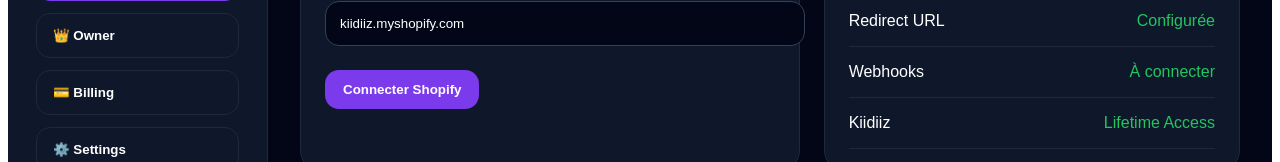
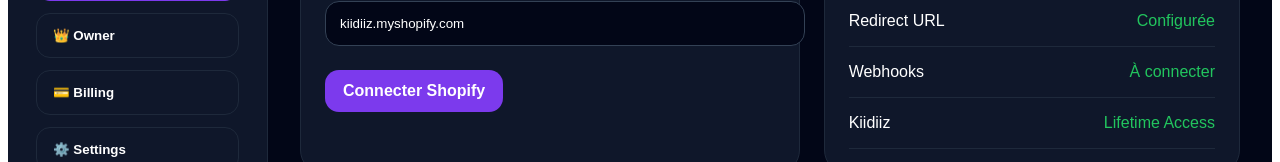
Before and after one commit to Amba91/Boost-App, a Next.js app: page / in a window 1280 px wide. Both pictures are taken after a click on the button "🛒 Shopify Connect". Shown: the part 364-526 px from the top of the page. Built offline with nearby package versions, Linux system fonts and the light colour scheme.

Commit message:
Update page.tsx

```diff
--- a/app/page.tsx
+++ b/app/page.tsx
@@ -145,11 +145,36 @@
   )
 }
 
+async function installStickyCart() {
+  try {
+    const response = await fetch("/api/shopify/inject-widget", {
+      method: "POST",
+    })
+
+    const data = await response.json()
+
+    if (data.success) {
+      alert("✅ Sticky Cart installé sur Shopify")
+    } else {
+      alert("❌ Erreur : " + (data.error || "installation impossible"))
+    }
+  } catch {
+    alert("❌ Impossible d’installer le Sticky Cart")
+  }
+}
+
 function Widgets() {
   return (
     <div style={styles.threeColumns}>
+      <Card>
+        <h3>Sticky Cart</h3>
+        <p style={styles.muted}>Widget actif et personnalisable.</p>
+        <button style={styles.primaryButton} onClick={installStickyCart}>
+          Installer Sticky Cart
+        </button>
+      </Card>
+
       {[
-        "Sticky Cart",
         "Sales Popups",
         "Wishlist",
         "Reviews",
@@ -225,9 +250,17 @@
           <input defaultValue="kiidiiz.myshopify.com" style={styles.input} />
         </div>
 
-        <button style={{ ...styles.primaryButton, marginTop: "24px" }}>
+        <a
+          href="/api/auth/shopify?shop=kiidiiz.myshopify.com"
+          style={{
+            ...styles.primaryButton,
+            marginTop: "24px",
+            display: "inline-block",
+            textDecoration: "none",
+          }}
+        >
           Connecter Shopify
-        </button>
+        </a>
       </Card>
 
       <Card>
```
